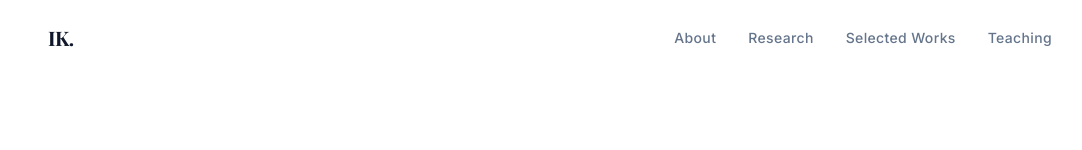
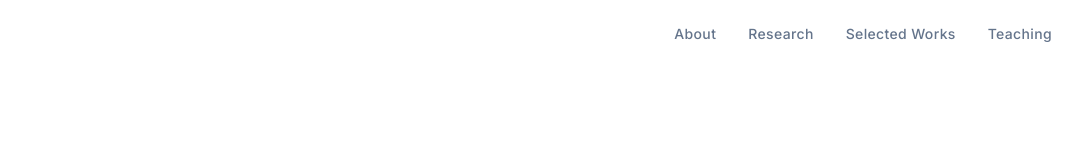
Before and after one commit to karadagi/researcher_profile, a React (Vite) app: page / in a window 1280 px wide. Shown: the top 150 px of the page, without its empty margins (90-1172 px from the left). Built offline with nearby package versions, Linux system fonts and the light colour scheme; a web font is replaced by a local one.

Commit message:
style: Remove branding from navbar

```diff
--- a/components/Navbar.tsx
+++ b/components/Navbar.tsx
@@ -31,14 +31,7 @@ const Navbar: React.FC<NavbarProps> = ({ activeSection }) => {
         }`}
     >
       <div className="max-w-[1100px] mx-auto px-6 md:px-12 flex items-center justify-between">
-        <a
-          href="#hero"
-          className="hover:opacity-70 transition-opacity"
-        >
-          <span className="text-xl font-bold font-serif tracking-tight text-slate-900 dark:text-slate-100">
-            IK.
-          </span>
-        </a>
+        <div />
 
         <div className="flex items-center gap-6 md:gap-10">
           <ul className="hidden md:flex items-center gap-8 text-sm font-medium tracking-wide">
```
